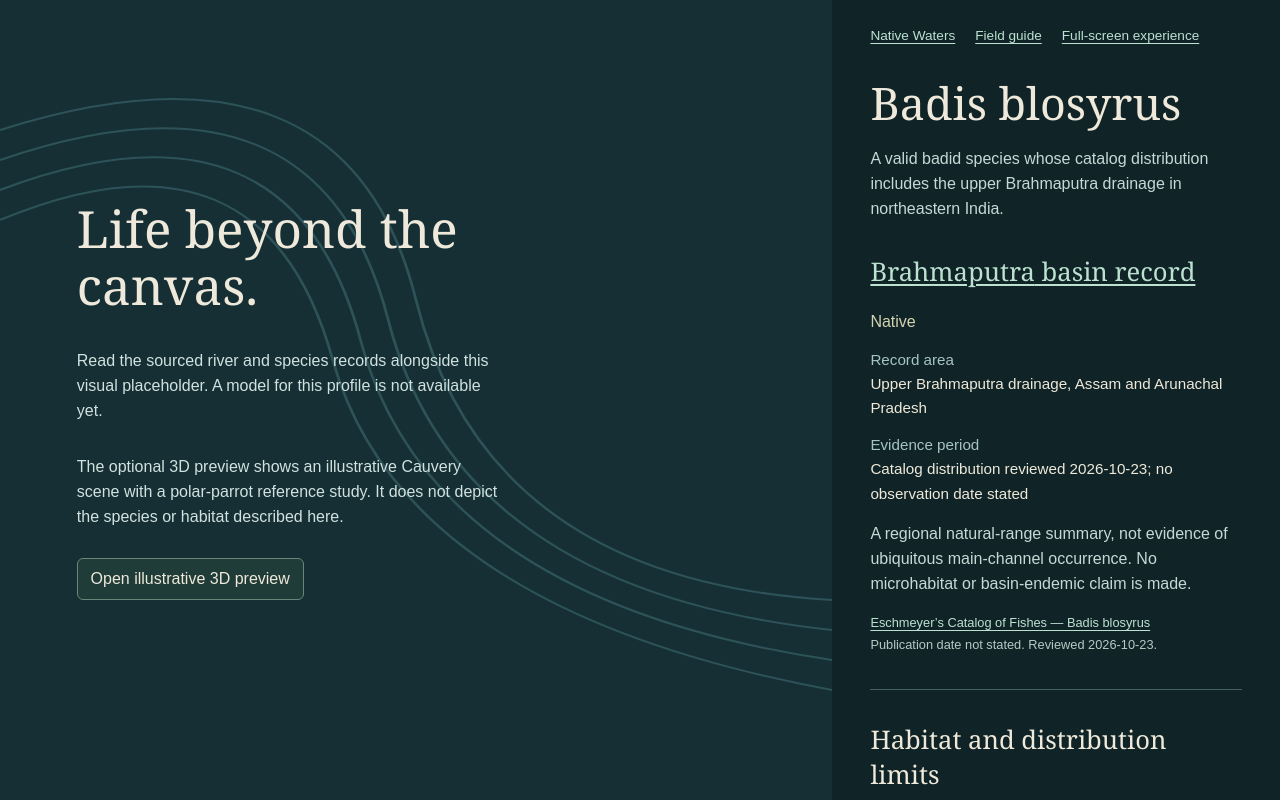
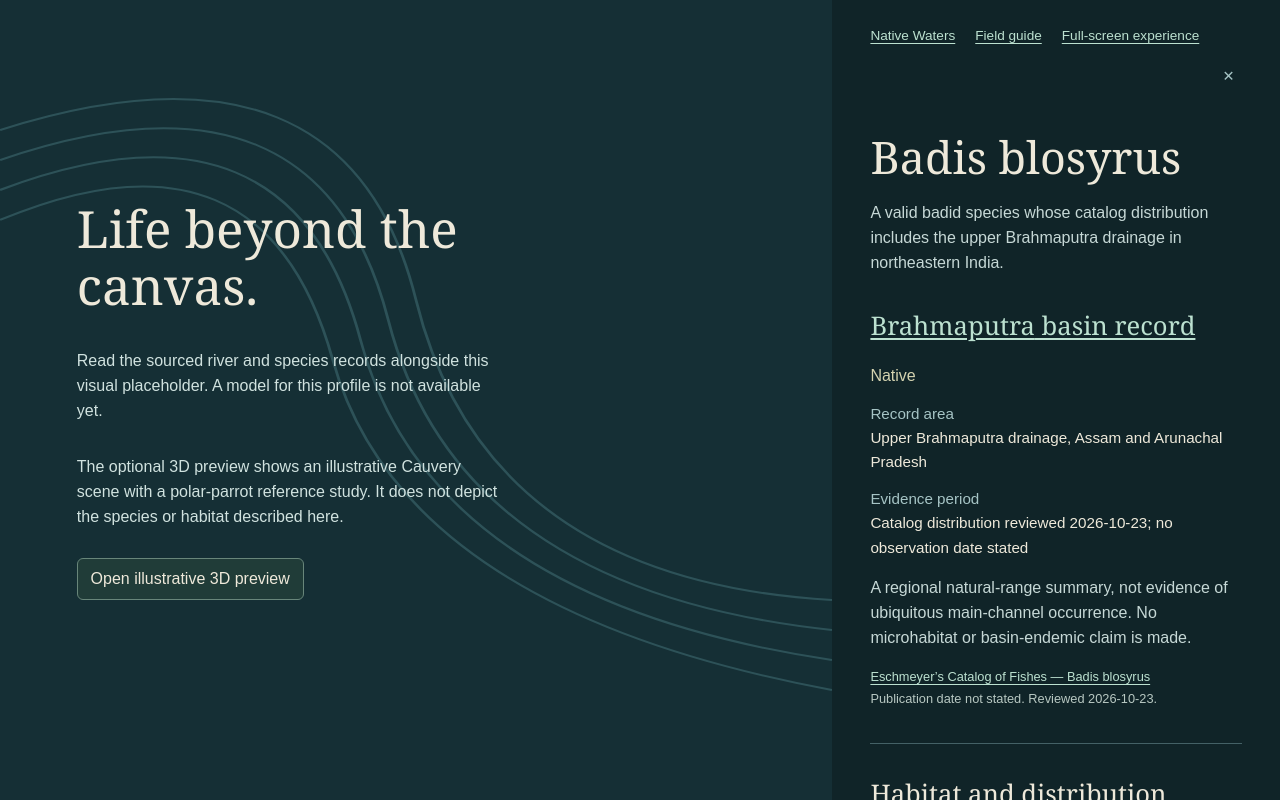
Before and after one commit to dewansh-shukla/native-waters, a Next.js app: page /species/badis-blosyrus in a window 1280 px wide. Built offline with nearby package versions, Linux system fonts and the light colour scheme.

Commit message:
feat(reference): add close/reopen control for the river reference panel

```diff
--- a/src/components/reference/ReferenceLayout.module.css
+++ b/src/components/reference/ReferenceLayout.module.css
@@ -1,8 +1,16 @@
 .layout { display: grid; grid-template-columns: minmax(0, 65fr) minmax(0, 35fr); height: 100svh; }
+.layout.closed { grid-template-columns: minmax(0, 100fr) 0; }
 .visual { position: relative; min-width: 0; height: 100svh; overflow: hidden; background: #152f35; }
 .visual :global(.experience) { height: 100%; min-height: 0; }
 .visual :global(.experience-map-intro) { width: min(280px, 42%); }
-.panel { overflow-y: auto; min-width: 0; padding: 28px clamp(22px, 3vw, 48px) 48px; background: #102428; }
+.panel { position: relative; overflow-y: auto; min-width: 0; padding: 28px clamp(22px, 3vw, 48px) 48px; background: #102428; }
+.panel[hidden] { display: none; }
+.close, .reopen { color: #d0e2df; border: none; cursor: pointer; font: inherit; font-size: .8rem; }
+.close:focus-visible, .reopen:focus-visible { outline: 2px solid #b8cba4; outline-offset: 2px; }
+.close { margin-left: auto; width: 26px; height: 26px; padding: 0; border-radius: 999px; line-height: 1; font-size: .9rem; color: #a6c4c5; background: transparent; }
+.close:hover { background: #26404a; color: #ffffff; }
+.reopen { position: fixed; top: 50%; right: 0; transform: translateY(-50%); z-index: 5; padding: 10px 14px 10px 16px; border-radius: 999px 0 0 999px; background: rgba(16, 36, 40, .9); box-shadow: 0 2px 10px rgba(0, 0, 0, .35); font-size: .72rem; letter-spacing: .05em; color: #c6d8d6; }
+.reopen:hover { background: #26404a; color: #ffffff; }
 .panel h1 { font-size: clamp(2.2rem, 3.5vw, 3.8rem); line-height: 1.08; margin: 36px 0 20px; overflow-wrap: anywhere; }
 .panel h2 { font-size: 1.6rem; margin-top: 32px; }
 .panel p { color: #c6d8d6; max-width: 68ch; }
@@ -25,8 +33,11 @@
 .notice { padding: 16px; border-left: 3px solid #b8cba4; background: #1c3539; }
 @media (max-width: 900px) {
  .layout { grid-template-columns: 1fr; grid-template-rows: 50svh 50svh; }
+ .layout.closed { grid-template-rows: 100svh 0; }
  .visual { height: 50svh; }
+ .layout.closed .visual { height: 100svh; }
  .panel { padding: 24px; }
+ .close { width: 28px; height: 28px; }
  .panel h1 { margin-top: 28px; }
  .visual :global(.experience-map-intro) { width: calc(100% - 40px); }
  .visual :global(.experience-map-intro h1) { font-size: 1.6rem; }
--- a/src/components/reference/ReferenceLayout.tsx
+++ b/src/components/reference/ReferenceLayout.tsx
@@ -1,13 +1,32 @@
+'use client';
 import Link from 'next/link';
+import { useState } from 'react';
 import type { ReactNode } from 'react';
 import styles from './ReferenceLayout.module.css';
 
 export default function ReferenceLayout({ visual, children }: { visual: ReactNode; children: ReactNode }) {
-  return <main className={styles.layout}>
+  const [open, setOpen] = useState(true);
+  return <main className={open ? styles.layout : `${styles.layout} ${styles.closed}`}>
     <div className={styles.visual} data-reference-visual>{visual}</div>
-    <section className={styles.panel} aria-label='River and species reference' tabIndex={0}>
-      <nav aria-label='Reference navigation'><Link href='/'>Native Waters</Link><Link href='/field-guide'>Field guide</Link><Link href='/experience'>Full-screen experience</Link></nav>
+    <section id='river-reference' className={styles.panel} aria-label='River and species reference' tabIndex={0} hidden={!open}>
+      <nav aria-label='Reference navigation'><Link href='/'>Native Waters</Link><Link href='/field-guide'>Field guide</Link><Link href='/experience'>Full-screen experience</Link>
+        <button
+          type='button'
+          className={styles.close}
+          aria-label='Close river reference'
+          aria-expanded={open}
+          aria-controls='river-reference'
+          onClick={() => setOpen(false)}
+        >✕</button>
+      </nav>
       {children}
     </section>
+    {!open && <button
+      type='button'
+      className={styles.reopen}
+      aria-label='Open river reference'
+      aria-controls='river-reference'
+      onClick={() => setOpen(true)}
+    >Reference</button>}
   </main>;
 }
```
Also changed, not shown: .opencode/memory.md, 1 other file (tests, documents, lock files or other folders).
